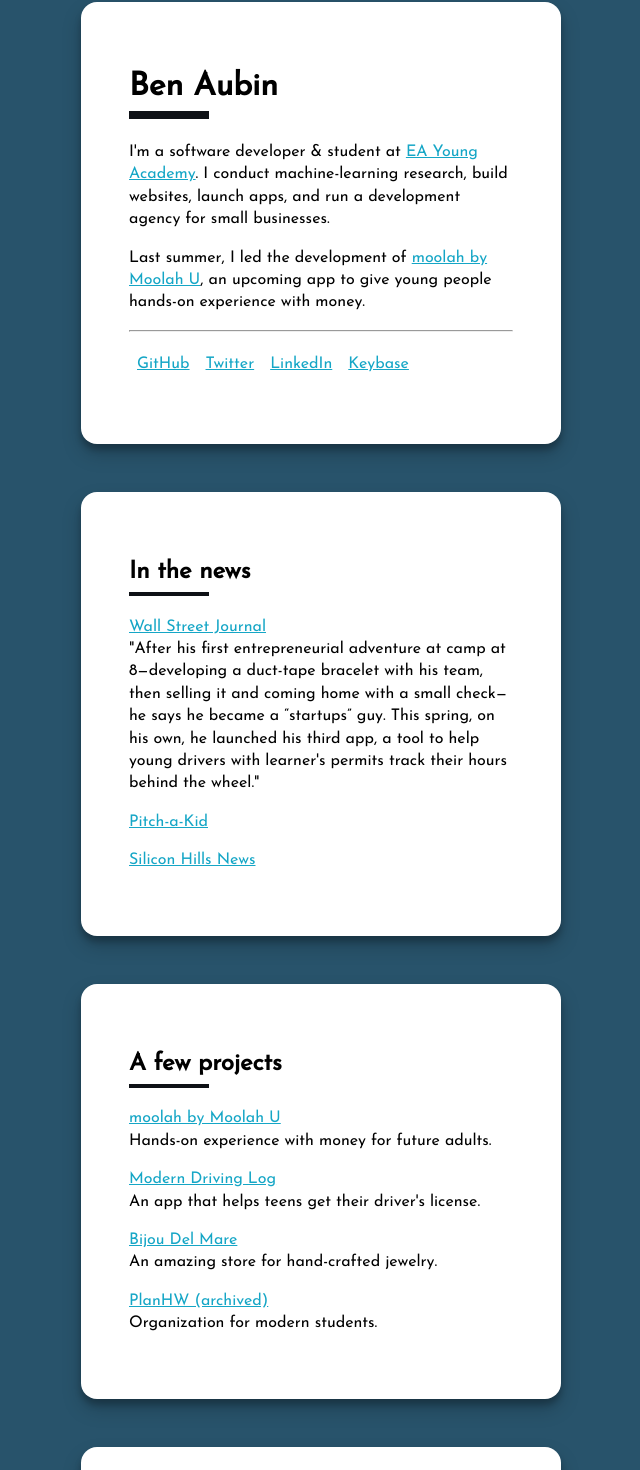
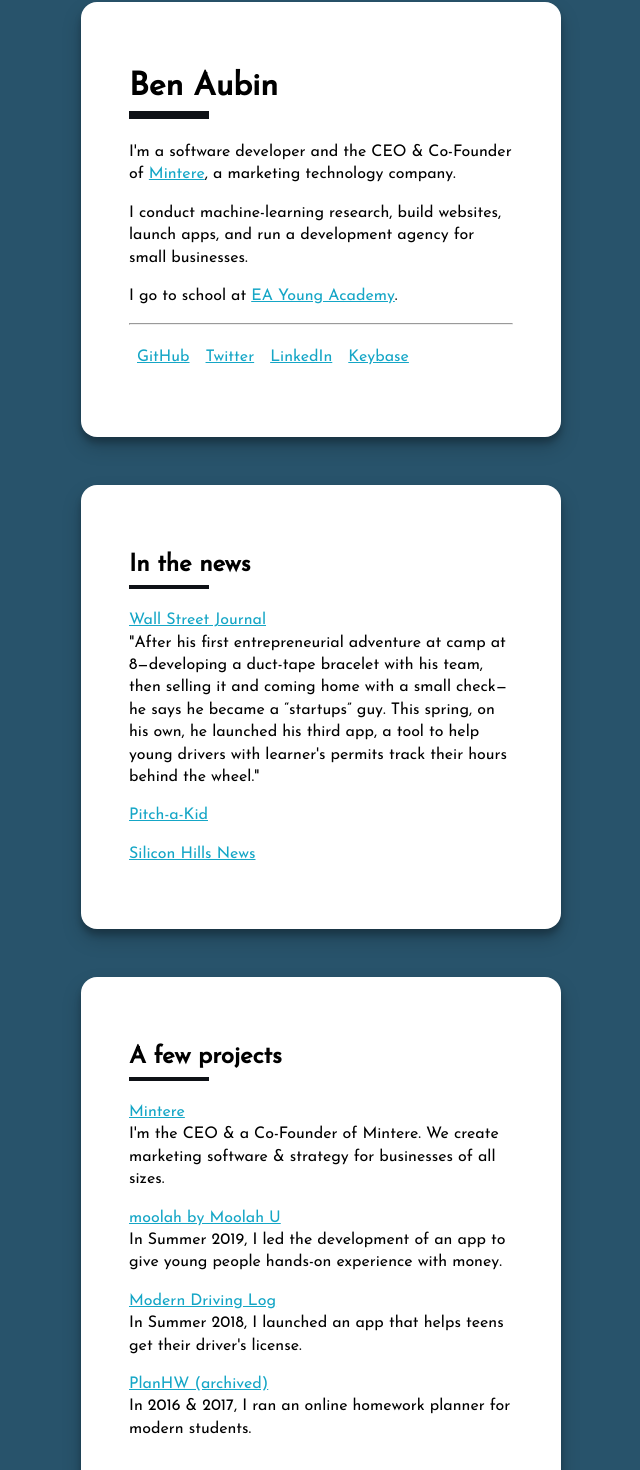
Before and after one commit to benaubin/benaubin.com, a Next.js app: page / in a window 1280 px wide. Shown: the part 414-1884 px from the top of the page, without its empty margins (319-959 px from the left). Built offline with nearby package versions, Linux system fonts and the light colour scheme.

Commit message:
Update index.tsx

```diff
--- a/pages/index.tsx
+++ b/pages/index.tsx
@@ -12,14 +12,17 @@
       <h1>Ben Aubin</h1>
 
       <p>
-        I'm a software developer & student at <a target="_blank" href="http://www.eayoungacademy.com/">EA Young Academy</a>.
+        I'm a software developer and the CEO & Co-Founder of <a href="https://mintere.com/" target="_blank">Mintere</a>,
+        a marketing technology company.
+      </p>
+
+      <p>
         I conduct machine-learning research, build websites, launch apps, and run a development agency for
         small businesses.
       </p>
 
       <p>
-        Last summer, I led the development of <a target="_blank" href="https://moolahu.app">moolah by Moolah U</a>, an upcoming app to
-        give young people hands-on experience with money.
+        I go to school at <a target="_blank" href="http://www.eayoungacademy.com/">EA Young Academy</a>.
       </p>
 
       <hr/>
@@ -62,23 +65,24 @@
       <h2>A few projects</h2>
 
       <p>
+        <a target="_blank" href="https://mintere.com/">Mintere</a><br/>
+        I'm the CEO & a Co-Founder of Mintere. We create marketing software & strategy
+        for businesses of all sizes.
+      </p>
+
+      <p>
         <a target="_blank" href="https://moolahu.app">moolah by Moolah U</a><br/>
-        Hands-on experience with money for future adults.
+        In Summer 2019, I led the development of an app to give young people hands-on experience with money.
       </p>
 
       <p>
         <a target="_blank" href="https://apps.apple.com/us/app/modern-driving-log/id1378720308">Modern Driving Log</a><br/>
-        An app that helps teens get their driver's license.
-      </p>
-
-      <p>
-        <a target="_blank" href="https://bijoudelmare.com">Bijou Del Mare</a><br/>
-        An amazing store for hand-crafted jewelry.
+        In Summer 2018, I launched an app that helps teens get their driver's license.
       </p>
 
       <p>
         <a target="_blank" href="http://planhw.com">PlanHW (archived)</a><br/>
-        Organization for modern students.
+        In 2016 & 2017, I ran an online homework planner for modern students.
       </p>
     </div>
 
```
